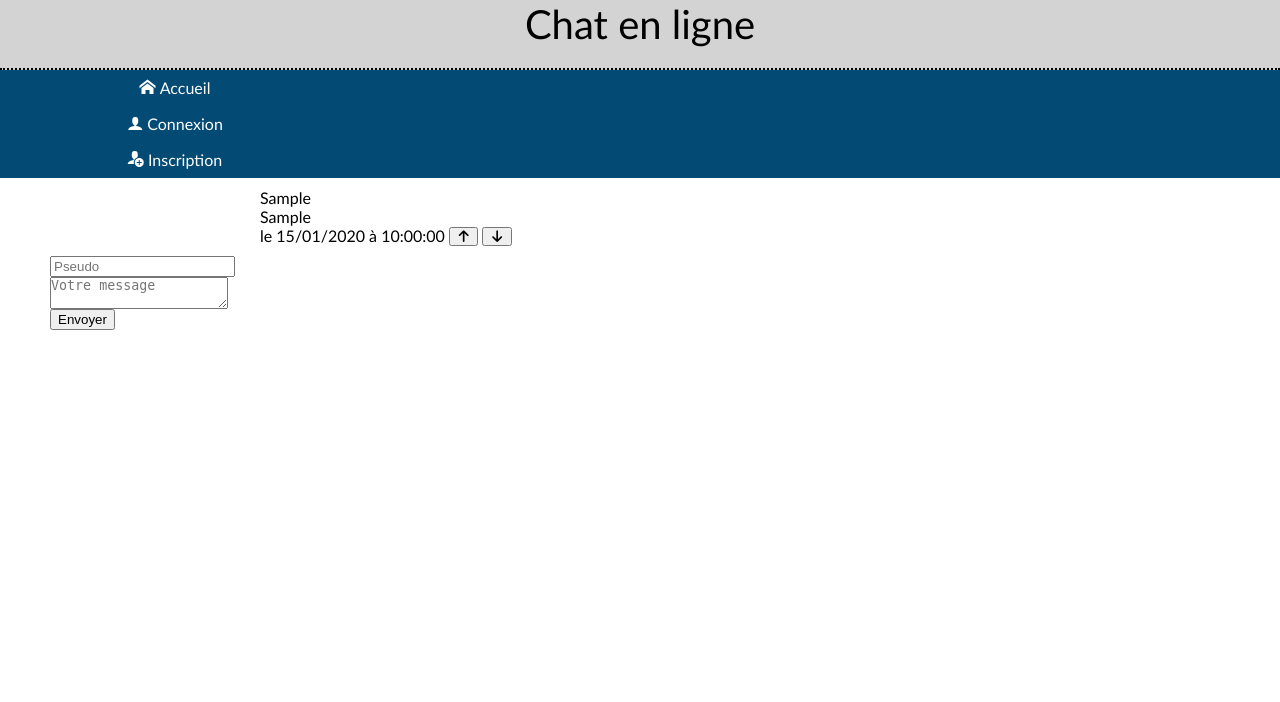
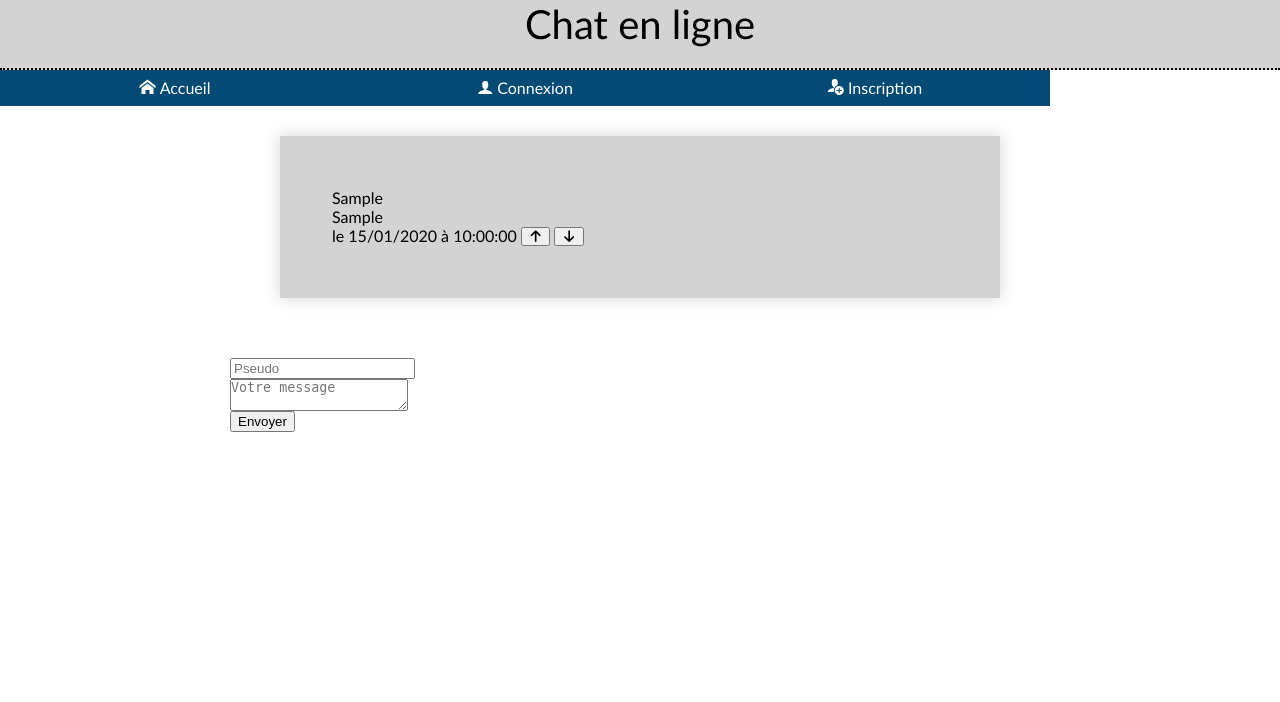
Before and after one commit to chrystelle-hub/projet, a PHP site: page / in a window 1280 px wide. Shown: the top 702 px of the page. Run offline with PHP 8.4, Linux system fonts and the light colour scheme; tables that the repository leaves empty or names only in its code hold one stand-in row (values such as "Sample post").

Commit message:
modifications profil

```diff
--- a/style.css
+++ b/style.css
@@ -10,6 +10,7 @@
 iframe{border:0}
 table{border-collapse:collapse;border-spacing:0}
 td,th{padding:0;text-align:left}
+
 
 /*-------*/
 
@@ -42,7 +43,9 @@
 header nav ul li {
     background-color: rgb(3, 74, 116);
     color: white;
-	padding: 8px;
+    padding: 8px;
+    float: left;
+
     line-height: 20px;
     width: 350px;
     text-align: center;
@@ -57,6 +60,15 @@
     margin-right: 250px;
     margin-left : 250px;
     padding: 10px;
+}
+
+article {
+
+    margin: 20px;
+    padding: 50px;
+    border: 2px solid lightgray;
+    box-shadow:0 0 1em lightgray;
+    background-color: lightgray;
 }
 
 body > footer {
@@ -76,6 +88,23 @@
     text-align: center;
 }
 
+body h2 {
+    text-align: center;
+}
+
 body div.message {
-    margin-left : 50px;
+    margin-left : 200px;
 }
+
+/*formulaire*/
+form {
+    padding: 30px;
+    margin-block-end: 0;
+}
+
+.upvoteSelected{
+    color:blue;
+}
+.downvoteSelected{
+    color:red;
+}
```
